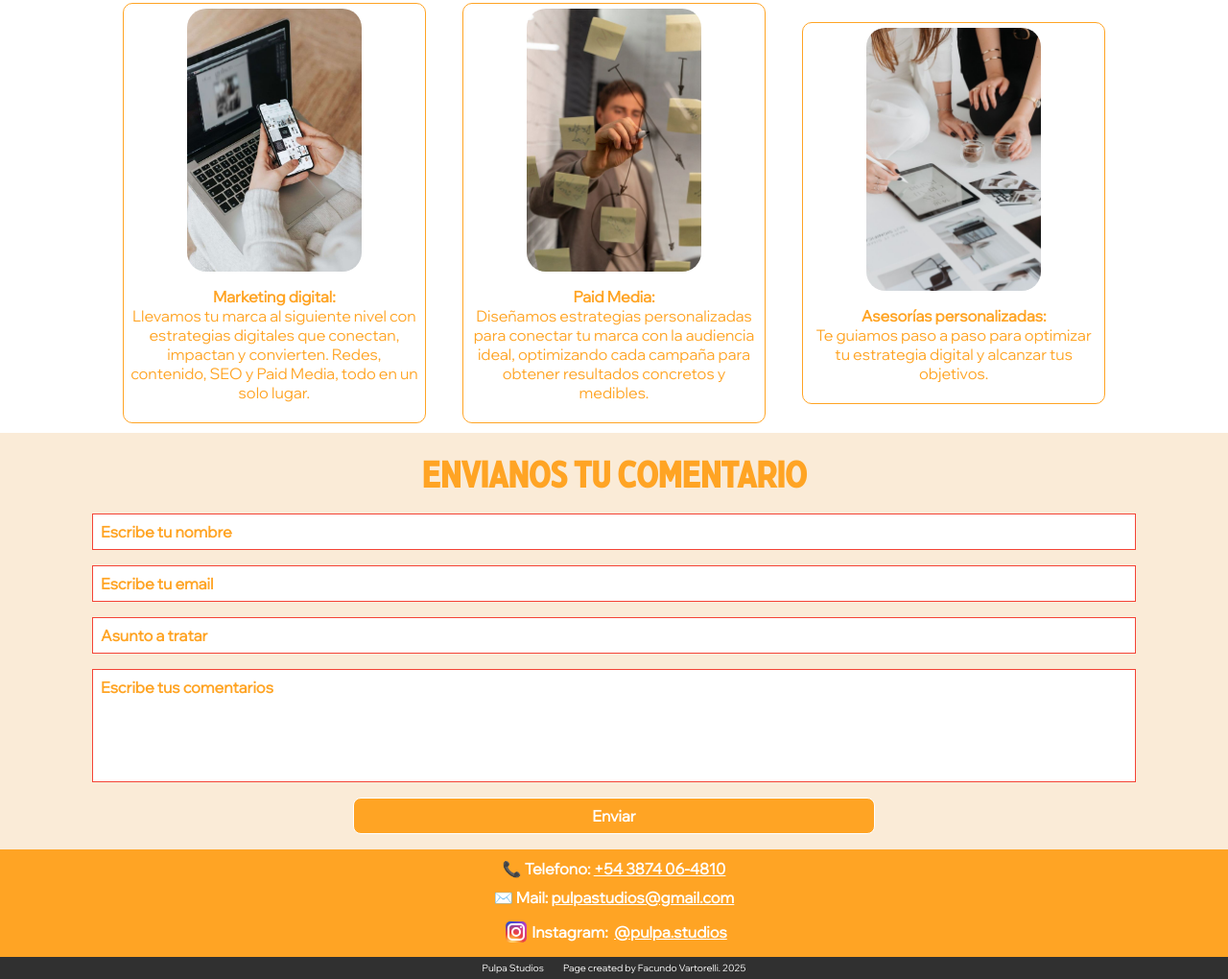
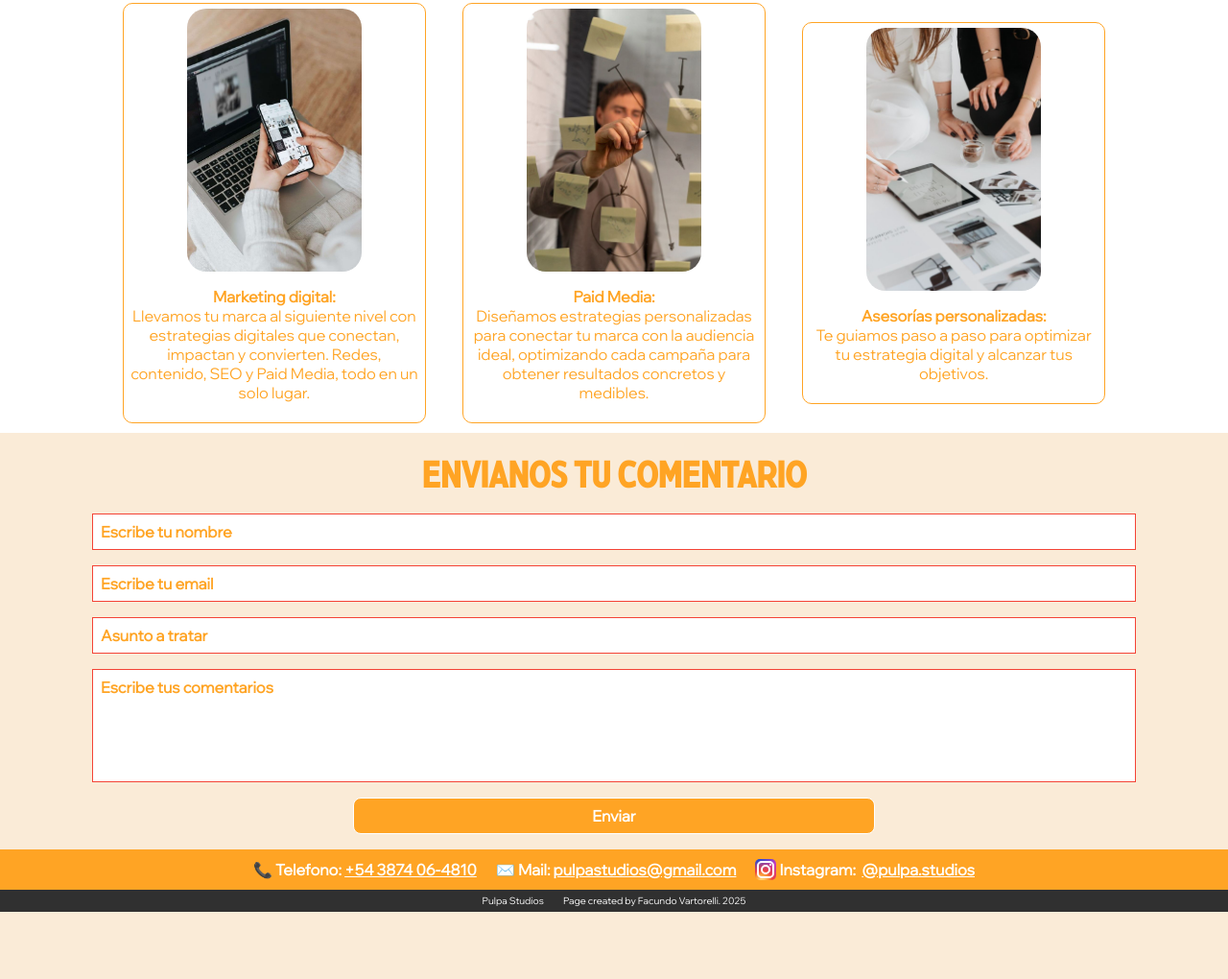
Before and after one commit to vartorelli/pulpa-studios, a website with bundled scripts: page index.html in a window 1280 px wide. Shown: the part 2119-3139 px from the top of the page at 96% size. After the commit the page ends 3069 px from the top, so only its background shows below. Built offline with nearby package versions, Linux system fonts and the light colour scheme.

Commit message:
Arreglo Contact

```diff
--- a/style.css
+++ b/style.css
@@ -623,7 +623,7 @@ input[type="email"] {
 }
 .contact {
   display: flex;
-  flex-direction: column;
+  flex-wrap: wrap;
   align-items: center;
   justify-content: center;
   background-color: #ffa424;
@@ -635,7 +635,7 @@ input[type="email"] {
   align-items: center;
 }
 .contact h3 {
-  margin: 5px auto;
+  margin: 5px 10px;
   font-size: 16px;
 }
 .contact * {
@@ -659,7 +659,7 @@ input[type="email"] {
   display: flex;
   justify-content: center;
   align-items: center;
-  margin: 5px;
+  margin-right: 3px;
 }
 .camera {
   width: 14px;
```
